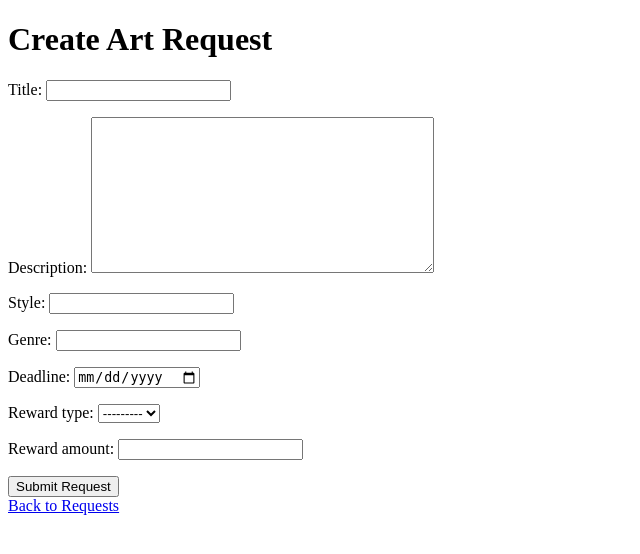
After one commit to Xinstros/Zentora, a Django app: page /accounts/requests/create/ in a window 1280 px wide. The commit adds this page. Shown: the top 554 px of the page, without its empty margins (0-640 px from the left). Run offline with Django 5.2, Linux system fonts and the light colour scheme; a user stored in the database is signed in.

Commit message:
Added art request system

```diff
--- a/accounts/forms.py
+++ b/accounts/forms.py
@@ -1,6 +1,6 @@
 from django import forms
 from django.contrib.auth.forms import UserCreationForm
-from .models import ZentoraUser, Task
+from .models import ZentoraUser, Task, Request
 
 #signup form
 class SignupForm(UserCreationForm):
@@ -16,3 +16,11 @@ class TaskForm(forms.ModelForm):
         fields = ['title', 'description', 'deadline', 'status']
         widgets = {'deadline': forms.DateInput(attrs={'type': 'date'}),
         }
+
+class RequestForm(forms.ModelForm):
+    class Meta:
+        model = Request
+        fields = ['title', 'description', 'style', 'genre', 'deadline', 'reward_type', 'reward_amount']
+        widgets = {
+            'deadline': forms.DateInput(attrs={'type': 'date'}),
+        }
--- a/accounts/models.py
+++ b/accounts/models.py
@@ -18,3 +18,17 @@ class Task(models.Model):
 
     def __str__(self):
         return self.title
+
+class Request(models.Model):
+    user = models.ForeignKey('ZentoraUser', on_delete=models.CASCADE)
+    title = models.CharField(max_length=200)
+    description = models.TextField()
+    style = models.CharField(max_length=100, blank=True)
+    genre = models.CharField(max_length=100, blank=True)
+    deadline = models.DateField()
+    reward_type = models.CharField(max_length=10, choices=[('CASH', 'Cash'), ('CRYPTO', 'Crypto')])
+    reward_amount = models.DecimalField(max_digits=10, decimal_places=2)
+    created_at = models.DateTimeField(auto_now_add=True)
+
+    def __str__(self):
+        return self.title
--- /dev/null
+++ b/accounts/templates/accounts/request_form.html
@@ -0,0 +1,15 @@
+<!DOCTYPE html>
+<html>
+<head>
+    <title>Zentora Create Request</title>
+</head>
+<body>
+    <h1>Create Art Request</h1>
+    <form method="post">
+        {% csrf_token %}
+        {{ form.as_p }}
+        <button type="submit">Submit Request</button>
+    </form>
+    <a href="{% url 'request_list' %}">Back to Requests</a>
+</body>
+</html>
--- a/accounts/templates/accounts/timeline.html
+++ b/accounts/templates/accounts/timeline.html
@@ -7,5 +7,6 @@
     <h1>Zentora Project Timeline</h1>
     <p>Welcome, {{ user.username }}!</p>
     <a href="{% url 'task_list' %}">View Your Tasks</a>
+    <a href="{% url 'request_list' %}">View Art Requests</a>
 </body>
 </html>
--- a/accounts/urls.py
+++ b/accounts/urls.py
@@ -10,4 +10,6 @@ urlpatterns = [
     path('tasks/create/', views.task_create, name='task_create'),
     path('tasks/<int:pk>/update/', views.task_update, name='task_update'),
     path('tasks/<int:pk>/delete/', views.task_delete, name='task_delete'),
+    path('requests/', views.request_list, name='request_list'),
+    path('requests/create/', views.request_create, name='request_create'),
 ]
--- a/accounts/views.py
+++ b/accounts/views.py
@@ -1,6 +1,6 @@
 from django.shortcuts import render, redirect
-from .forms import SignupForm, TaskForm
-from .models import Task
+from .forms import SignupForm, TaskForm, RequestForm
+from .models import Task, Request
 
 def signup(request):
     if request.method == 'POST':
@@ -60,3 +60,23 @@ def task_delete(request, pk):
         task.delete()
         return redirect('task_list')
     return render(request, 'accounts/task_delete.html', {'task': task})
+
+def request_create(request):
+    if not request.user.is_authenticated:
+        return redirect('login')
+    if request.method == 'POST':
+        form = RequestForm(request.POST)
+        if form.is_valid():
+            request_obj = form.save(commit=False)
+            request_obj.user = request.user
+            request_obj.save()
+            return redirect('request_list')
+    else:
+        form = RequestForm()
+    return render(request, 'accounts/request_form.html', {'form': form})
+
+def request_list(request):
+    if not request.user.is_authenticated:
+        return redirect('login')
+    requests = Request.objects.filter(user=request.user)
+    return render(request, 'accounts/request_list.html', {'requests': requests})
```
Also changed, not shown: accounts/admin.py (+7 -1 lines), accounts/templates/accounts/request_list.html (added, +18 -0 lines), accounts/migrations/0003_request.py (added), db.sqlite3.
